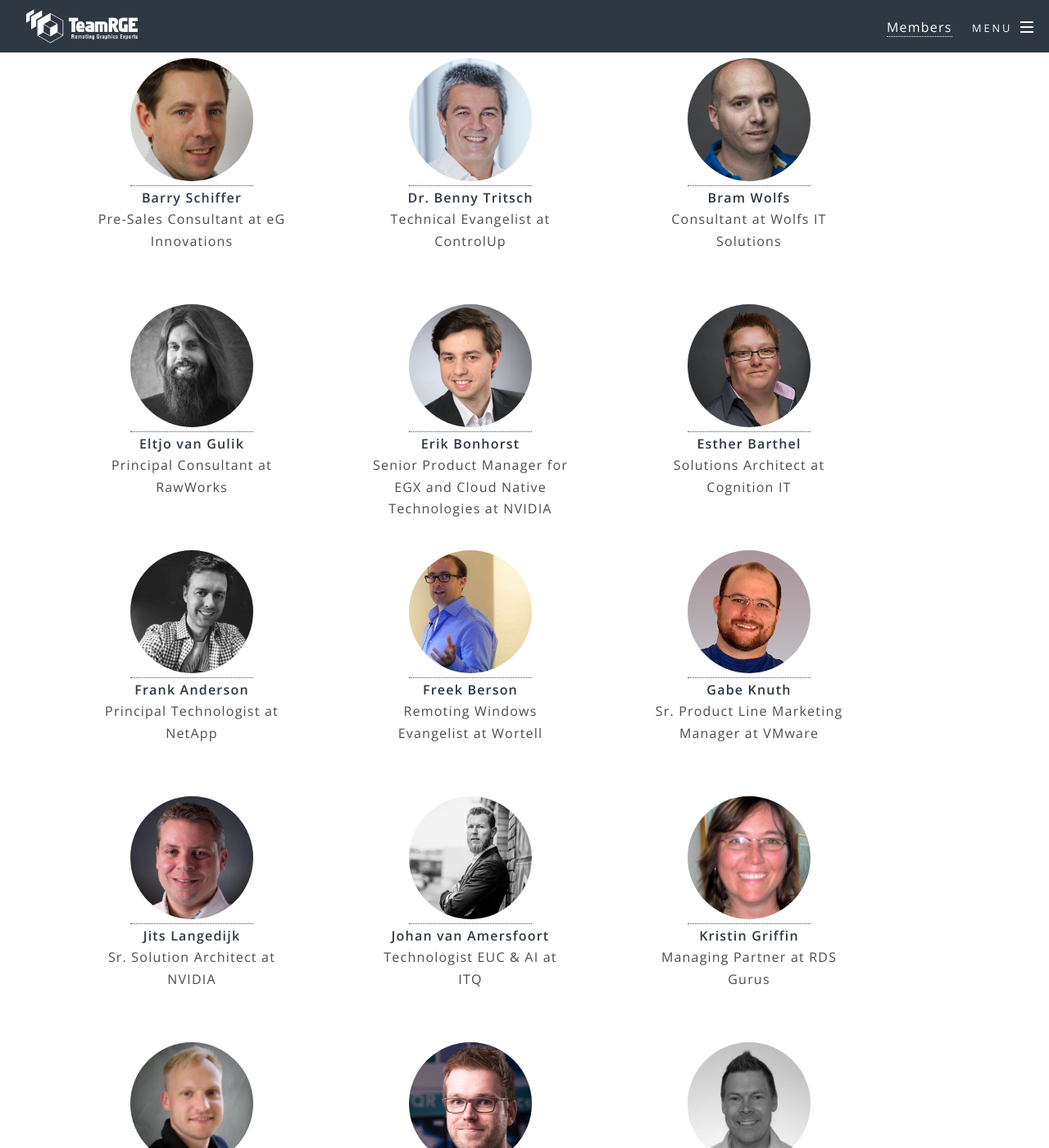
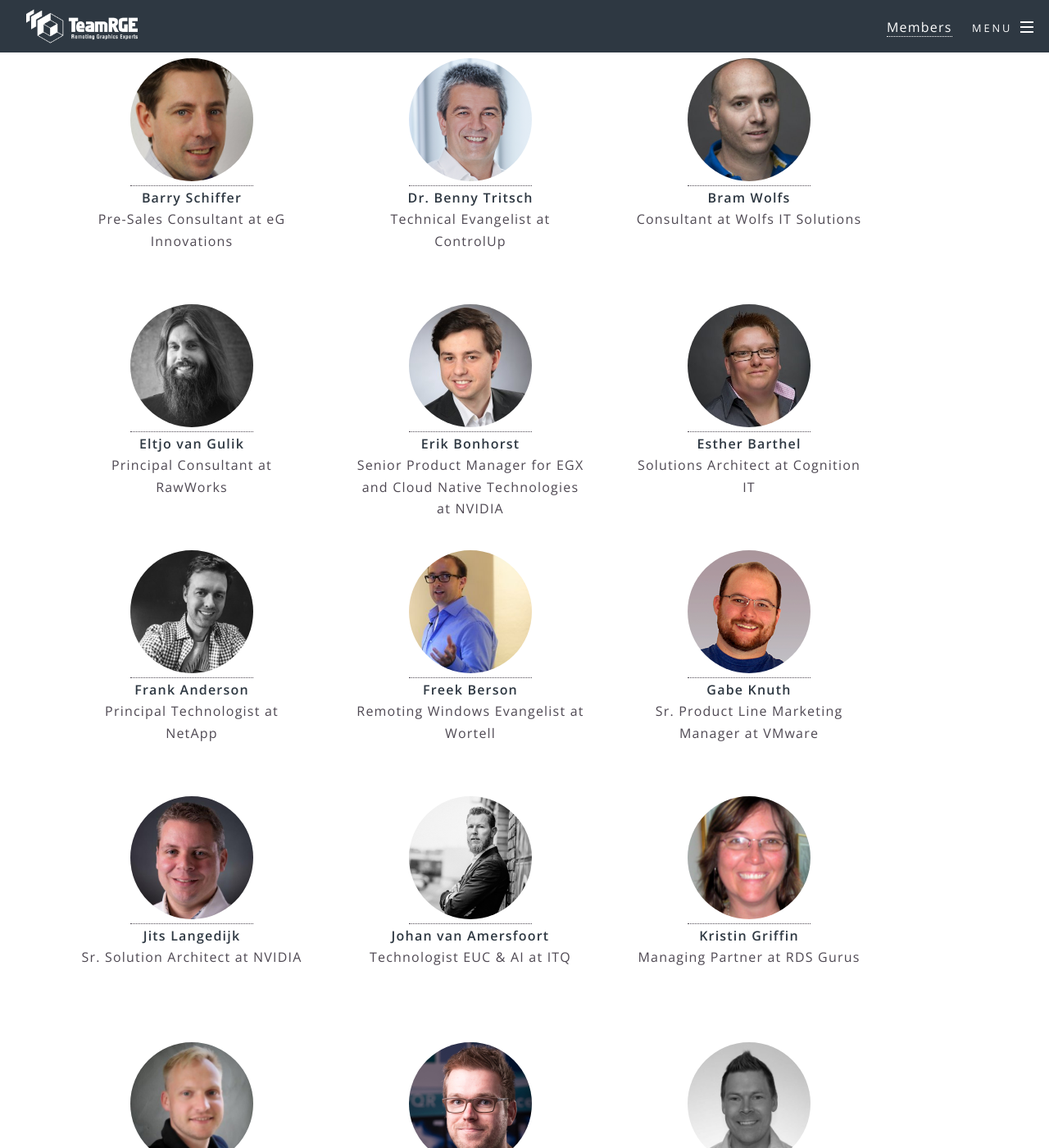
Before and after one commit to TeamRGE/teamrge-website, a Jekyll site: the page built from members.html, in a window 1280 px wide and 1400 px high, scrolled down 548 px. Shown: the whole window at 82% size. Built offline with Jekyll 4.4.1, drawn with Linux system fonts in a browser that asks for light colours.

Commit message:
Added better layout for member page

```diff
--- a/assets/css/main.scss
+++ b/assets/css/main.scss
@@ -195,6 +195,26 @@
 			padding: 1em 1.5em;
 			overflow-x: auto;
 		}
+	}
+
+	.member-layout {
+		display: inline-block;
+		margin: auto;
+	}
+
+	.member-box {
+		width: 340px;
+		height: 300px;
+		padding: 50px 30px;
+		text-align: center;
+		float: left;
+		display: inline;
+	}
+
+	.member-box-image {
+		height: 150px;
+		box-shadow: none;
+		border-radius: 50%;
 	}
 
 	.align-left {
--- a/members.html
+++ b/members.html
@@ -7,15 +7,15 @@
 </div>
 
 
-<div style="display: inline-block;">
+<div class="member-layout">
 
     {% assign members = site.members | sort %}
     {% for member in members %}
     {% assign name = member[0] %}
     {% assign info = site.members[name] %}
-        <div style="width: 33%; max-width: 340px; max-height: 300px; padding: 50px; text-align: center; float: left; display: inline" >
+        <div class="member-box" >
             <diV>
-               <a href="{{site.baseurl}}/members/{{info.page}}"><img style="height: 150px; box-shadow: none; border-radius: 50%;" src="{{ site.baseurl }}/{{ info.picture }}" alt="{{ info.display_name }}"></a>
+               <a href="{{site.baseurl}}/members/{{info.page}}"><img class="member-box-image" src="{{ site.baseurl }}/{{ info.picture }}" alt="{{ info.display_name }}"></a>
             </diV>
             <div>
                 <b>{{ info.display_name }}</b>
```
